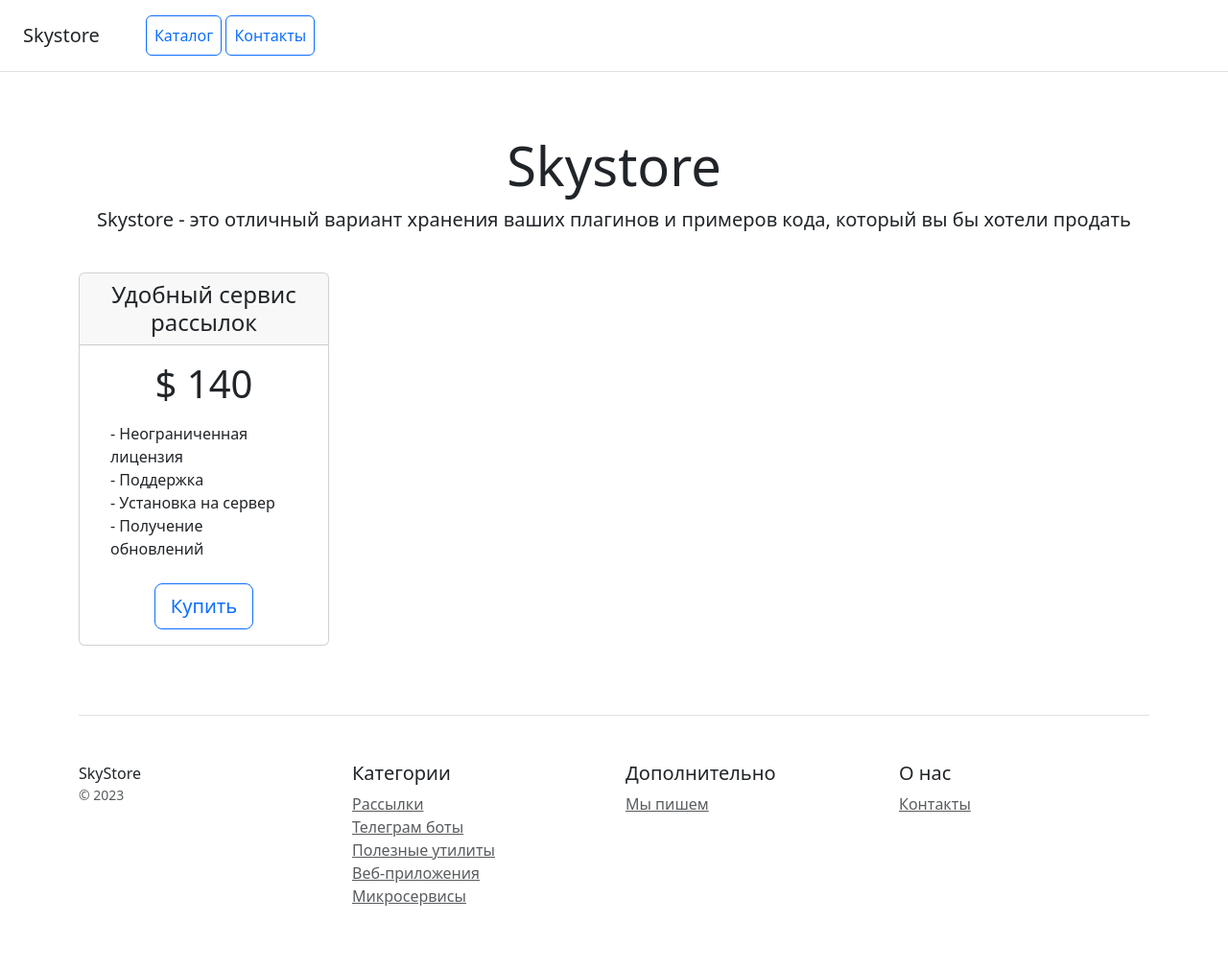
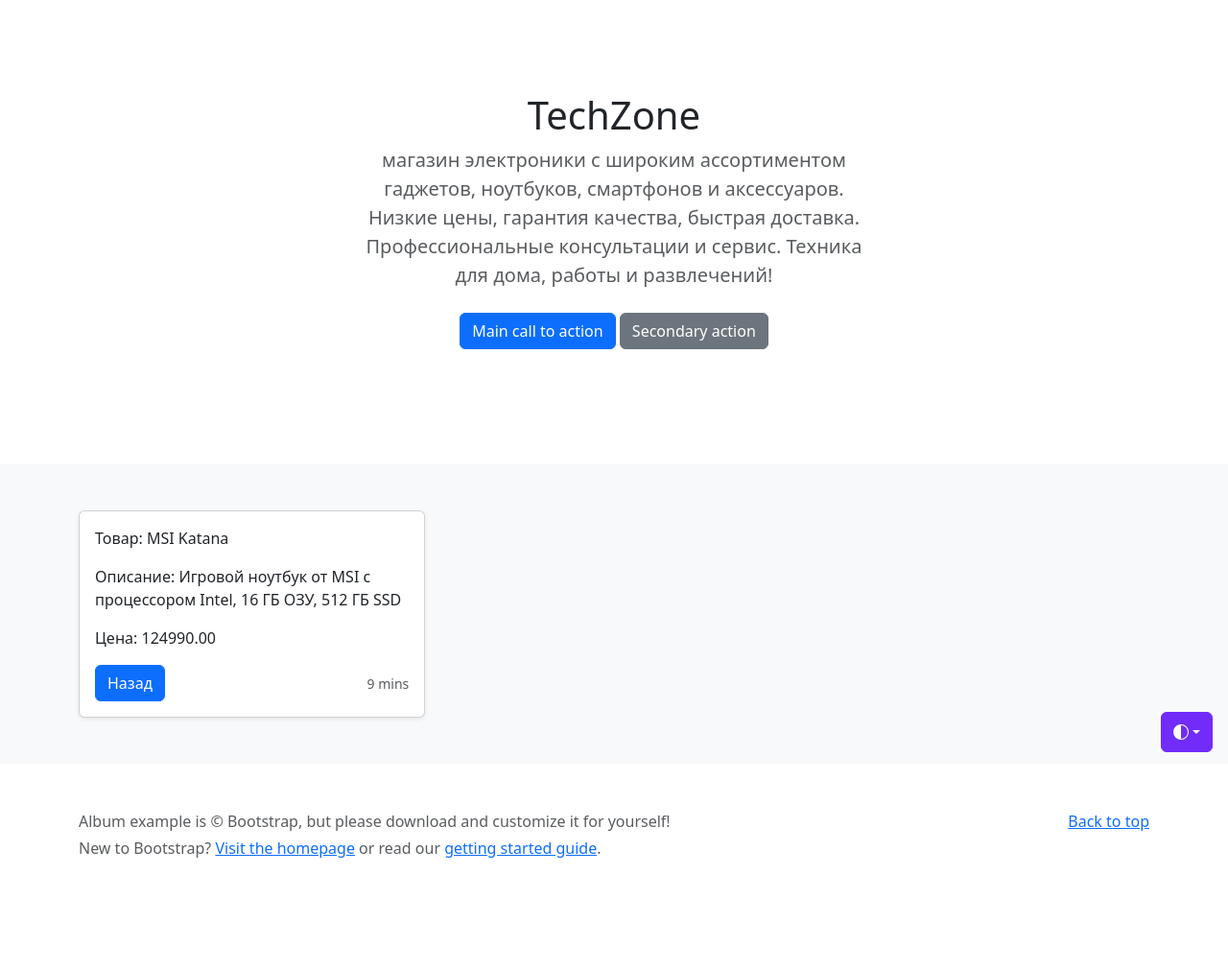
Before and after one commit to BaikNadia/django_catalog_4, a Django app: page /catalog/products/6/ in a window 1280 px wide. Shown: the whole page at 96% size. After the commit the page ends 894 px from the top, so only its background shows below. Run offline with Django 5.2, Linux system fonts and the light colour scheme; data comes from the database, SQL or seed files in the repository; some libraries are stand-ins or nearby versions.

Commit message:
change home.html

```diff
--- a/catalog/templates/catalog/home.html
+++ b/catalog/templates/catalog/home.html
@@ -1,78 +1,107 @@
-<!doctype html>
-<html lang="en">
+{% load static %}
+<!DOCTYPE html>
+<html lang="en" data-bs-theme="auto">
    <head>
       <meta charset="utf-8">
       <meta name="viewport" content="width=device-width, initial-scale=1">
-    <title>Skystore</title>
-    <link rel="stylesheet" href="/static/css/bootstrap.min.css">
+      <meta name="description" content="">
+      <meta name="author" content="Mark Otto, Jacob Thornton, and Bootstrap contributors">
+      <meta name="generator" content="Astro v5.9.2">
+      <title>Album example · Bootstrap v5.3</title>
+      <link rel="canonical" href="https://getbootstrap.com/docs/5.3/examples/album/">
+      <script src="{% static 'js/color-modes.js' %}"></script>
+      <link href="{% static 'css/bootstrap.min.css' %}" rel="stylesheet">
+      <link rel="apple-touch-icon" href="/docs/5.3/assets/img/favicons/apple-touch-icon.png" sizes="180x180">
+      <link rel="icon" href="/docs/5.3/assets/img/favicons/favicon-32x32.png" sizes="32x32" type="image/png">
+      <link rel="icon" href="/docs/5.3/assets/img/favicons/favicon-16x16.png" sizes="16x16" type="image/png">
+      <link rel="mask-icon" href="/docs/5.3/assets/img/favicons/safari-pinned-tab.svg" color="#712cf9">
+      <link rel="icon" href="/docs/5.3/assets/img/favicons/favicon.ico">
+      <meta name="theme-color" content="#712cf9">
+      <style>.bd-placeholder-img{font-size:1.125rem;text-anchor:middle;-webkit-user-select:none;-moz-user-select:none;user-select:none}@media (min-width: 768px){.bd-placeholder-img-lg{font-size:3.5rem}}.b-example-divider{width:100%;height:3rem;background-color:#0000001a;border:solid rgba(0,0,0,.15);border-width:1px 0;box-shadow:inset 0 .5em 1.5em #0000001a,inset 0 .125em .5em #00000026}.b-example-vr{flex-shrink:0;width:1.5rem;height:100vh}.bi{vertical-align:-.125em;fill:currentColor}.nav-scroller{position:relative;z-index:2;height:2.75rem;overflow-y:hidden}.nav-scroller .nav{display:flex;flex-wrap:nowrap;padding-bottom:1rem;margin-top:-1px;overflow-x:auto;text-align:center;white-space:nowrap;-webkit-overflow-scrolling:touch}.btn-bd-primary{--bd-violet-bg: #712cf9;--bd-violet-rgb: 112.520718, 44.062154, 249.437846;--bs-btn-font-weight: 600;--bs-btn-color: var(--bs-white);--bs-btn-bg: var(--bd-violet-bg);--bs-btn-border-color: var(--bd-violet-bg);--bs-btn-hover-color: var(--bs-white);--bs-btn-hover-bg: #6528e0;--bs-btn-hover-border-color: #6528e0;--bs-btn-focus-shadow-rgb: var(--bd-violet-rgb);--bs-btn-active-color: var(--bs-btn-hover-color);--bs-btn-active-bg: #5a23c8;--bs-btn-active-border-color: #5a23c8}.bd-mode-toggle{z-index:1500}.bd-mode-toggle .bi{width:1em;height:1em}.bd-mode-toggle .dropdown-menu .active .bi{display:block!important}</style>
    </head>
    <body>
-<div class="d-flex flex-column flex-md-row align-items-center p-3 px-md-4 mb-3 bg-white border-bottom box-shadow">
-    <h5 class="my-0 mr-md-auto font-weight-normal">Skystore</h5>
-    <nav class="ms-5">
-        <a class="p-2 btn btn-outline-primary" href="/">Каталог</a>
-        <a class="p-2 btn btn-outline-primary" href="/contacts/">Контакты</a>
-    </nav>
+      <svg xmlns="http://www.w3.org/2000/svg" class="d-none">
+         <symbol id="check2" viewBox="0 0 16 16">
+            <path d="M13.854 3.646a.5.5 0 0 1 0 .708l-7 7a.5.5 0 0 1-.708 0l-3.5-3.5a.5.5 0 1 1 .708-.708L6.5 10.293l6.646-6.647a.5.5 0 0 1 .708 0z"></path>
+         </symbol>
+         <symbol id="circle-half" viewBox="0 0 16 16">
+            <path d="M8 15A7 7 0 1 0 8 1v14zm0 1A8 8 0 1 1 8 0a8 8 0 0 1 0 16z"></path>
+         </symbol>
+         <symbol id="moon-stars-fill" viewBox="0 0 16 16">
+            <path d="M6 .278a.768.768 0 0 1 .08.858 7.208 7.208 0 0 0-.878 3.46c0 4.021 3.278 7.277 7.318 7.277.527 0 1.04-.055 1.533-.16a.787.787 0 0 1 .81.316.733.733 0 0 1-.031.893A8.349 8.349 0 0 1 8.344 16C3.734 16 0 12.286 0 7.71 0 4.266 2.114 1.312 5.124.06A.752.752 0 0 1 6 .278z"></path>
+            <path d="M10.794 3.148a.217.217 0 0 1 .412 0l.387 1.162c.173.518.579.924 1.097 1.097l1.162.387a.217.217 0 0 1 0 .412l-1.162.387a1.734 1.734 0 0 0-1.097 1.097l-.387 1.162a.217.217 0 0 1-.412 0l-.387-1.162A1.734 1.734 0 0 0 9.31 6.593l-1.162-.387a.217.217 0 0 1 0-.412l1.162-.387a1.734 1.734 0 0 0 1.097-1.097l.387-1.162zM13.863.099a.145.145 0 0 1 .274 0l.258.774c.115.346.386.617.732.732l.774.258a.145.145 0 0 1 0 .274l-.774.258a1.156 1.156 0 0 0-.732.732l-.258.774a.145.145 0 0 1-.274 0l-.258-.774a1.156 1.156 0 0 0-.732-.732l-.774-.258a.145.145 0 0 1 0-.274l.774-.258c.346-.115.617-.386.732-.732L13.863.1z"></path>
+         </symbol>
+         <symbol id="sun-fill" viewBox="0 0 16 16">
+            <path d="M8 12a4 4 0 1 0 0-8 4 4 0 0 0 0 8zM8 0a.5.5 0 0 1 .5.5v2a.5.5 0 0 1-1 0v-2A.5.5 0 0 1 8 0zm0 13a.5.5 0 0 1 .5.5v2a.5.5 0 0 1-1 0v-2A.5.5 0 0 1 8 13zm8-5a.5.5 0 0 1-.5.5h-2a.5.5 0 0 1 0-1h2a.5.5 0 0 1 .5.5zM3 8a.5.5 0 0 1-.5.5h-2a.5.5 0 0 1 0-1h2A.5.5 0 0 1 3 8zm10.657-5.657a.5.5 0 0 1 0 .707l-1.414 1.415a.5.5 0 1 1-.707-.708l1.414-1.414a.5.5 0 0 1 .707 0zm-9.193 9.193a.5.5 0 0 1 0 .707L3.05 13.657a.5.5 0 0 1-.707-.707l1.414-1.414a.5.5 0 0 1 .707 0zm9.193 2.121a.5.5 0 0 1-.707 0l-1.414-1.414a.5.5 0 0 1 .707-.707l1.414 1.414a.5.5 0 0 1 0 .707zM4.464 4.465a.5.5 0 0 1-.707 0L2.343 3.05a.5.5 0 1 1 .707-.707l1.414 1.414a.5.5 0 0 1 0 .708z"></path>
+         </symbol>
+      </svg>
+      <div class="dropdown position-fixed bottom-0 end-0 mb-3 me-3 bd-mode-toggle">
+         <button class="btn btn-bd-primary py-2 dropdown-toggle d-flex align-items-center" id="bd-theme" type="button" aria-expanded="false" data-bs-toggle="dropdown" aria-label="Toggle theme (auto)">
+            <svg class="bi my-1 theme-icon-active" aria-hidden="true">
+               <use href="#circle-half"></use>
+            </svg>
+            <span class="visually-hidden" id="bd-theme-text">Toggle theme</span>
+         </button>
+         <ul class="dropdown-menu dropdown-menu-end shadow" aria-labelledby="bd-theme-text">
+            <li>
+               <button type="button" class="dropdown-item d-flex align-items-center" data-bs-theme-value="light" aria-pressed="false">
+                  <svg class="bi me-2 opacity-50" aria-hidden="true">
+                     <use href="#sun-fill"></use>
+                  </svg>
+                  Light
+                  <svg class="bi ms-auto d-none" aria-hidden="true">
+                     <use href="#check2"></use>
+                  </svg>
+               </button>
+            </li>
+            <li>
+               <button type="button" class="dropdown-item d-flex align-items-center" data-bs-theme-value="dark" aria-pressed="false">
+                  <svg class="bi me-2 opacity-50" aria-hidden="true">
+                     <use href="#moon-stars-fill"></use>
+                  </svg>
+                  Dark
+                  <svg class="bi ms-auto d-none" aria-hidden="true">
+                     <use href="#check2"></use>
+                  </svg>
+               </button>
+            </li>
+            <li>
+               <button type="button" class="dropdown-item d-flex align-items-center active" data-bs-theme-value="auto" aria-pressed="true">
+                  <svg class="bi me-2 opacity-50" aria-hidden="true">
+                     <use href="#circle-half"></use>
+                  </svg>
+                  Auto
+                  <svg class="bi ms-auto d-none" aria-hidden="true">
+                     <use href="#check2"></use>
+                  </svg>
+               </button>
+            </li>
+         </ul>
       </div>
-
-<div class="pricing-header px-3 py-3 pt-md-5 pb-md-4 mx-auto text-center">
-    <h1 class="display-4">Skystore</h1>
-    <p class="lead">Skystore - это отличный вариант хранения ваших плагинов и примеров кода, который вы бы хотели
-        продать</p>
-</div>
-
-<div class="container">
-    <div class="row text-center">
-        <div class="col-3">
-            <div class="card mb-4 box-shadow">
-                <div class="card-header">
-                    <h4 class="my-0 font-weight-normal">Удобный сервис рассылок</h4>
-                </div>
-                <div class="card-body">
-                    <h1 class="card-title pricing-card-title">$ 140</h1>
-                    <ul class="list-unstyled mt-3 mb-4 text-start m-3">
-                        <li>- Неограниченная лицензия</li>
-                        <li>- Поддержка</li>
-                        <li>- Установка на сервер</li>
-                        <li>- Получение обновлений</li>
-                    </ul>
-                    <button type="button" class="btn btn-lg btn-block btn-outline-primary">Купить</button>
+      <header data-bs-theme="dark">
+         {% include 'includes/inc_menu.html' %}
+      </header>
+      <main>
+         <section class="py-5 text-center container">
+            <div class="row py-lg-5">
+               <div class="col-lg-6 col-md-8 mx-auto">
+                  <h1 class="fw-light">TechZone</h1>
+                  <p class="lead text-body-secondary">магазин электроники с широким ассортиментом гаджетов, ноутбуков, смартфонов и аксессуаров. Низкие цены, гарантия качества, быстрая доставка. Профессиональные консультации и сервис. Техника для дома, работы и развлечений!</p>
+                  <p> <a href="#" class="btn btn-primary my-2">Main call to action</a> <a href="#" class="btn btn-secondary my-2">Secondary action</a> </p>
                </div>
             </div>
-        </div>
-    </div>
+         </section>
 
-    <footer class="pt-4 my-md-5 pt-md-5 border-top">
-        <div class="row">
-            <div class="col-12 col-md">
-                SkyStore
-                <small class="d-block mb-3 text-muted">&copy; 2023</small>
-            </div>
-            <div class="col-6 col-md">
-                <h5>Категории</h5>
-                <ul class="list-unstyled text-small">
-                    <li><a class="text-muted" href="#">Рассылки</a></li>
-                    <li><a class="text-muted" href="#">Телеграм боты</a></li>
-                    <li><a class="text-muted" href="#">Полезные утилиты</a></li>
-                    <li><a class="text-muted" href="#">Веб-приложения</a></li>
-                    <li><a class="text-muted" href="#">Микросервисы</a></li>
-                </ul>
-            </div>
-            <div class="col-6 col-md">
-                <h5>Дополнительно</h5>
-                <ul class="list-unstyled text-small">
-                    <li><a class="text-muted" href="#">Мы пишем</a></li>
-                </ul>
-            </div>
-            <div class="col-6 col-md">
-                <h5>О нас</h5>
-                <ul class="list-unstyled text-small">
-                    <li><a class="text-muted" href="/contacts/">Контакты</a></li>
-                </ul>
-            </div>
+         {% block content %}
+         {% endblock %}
+      </main>
+      <footer class="text-body-secondary py-5">
+         <div class="container">
+            <p class="float-end mb-1"> <a href="#">Back to top</a> </p>
+            <p class="mb-1">Album example is &copy; Bootstrap, but please download and customize it for yourself!</p>
+            <p class="mb-0">New to Bootstrap? <a href="/">Visit the homepage</a> or read our <a href="/docs/5.3/getting-started/introduction">getting started guide</a>.</p>
          </div>
       </footer>
-</div>
-<script type="text/javascript" src="static/js/bootstrap.js"></script>
+      <script src="{% static 'js/bootstrap.bundle.min.js' %}"></script>
    </body>
 </html>
```
Lines whose indentation alone changed are shown as unchanged.
